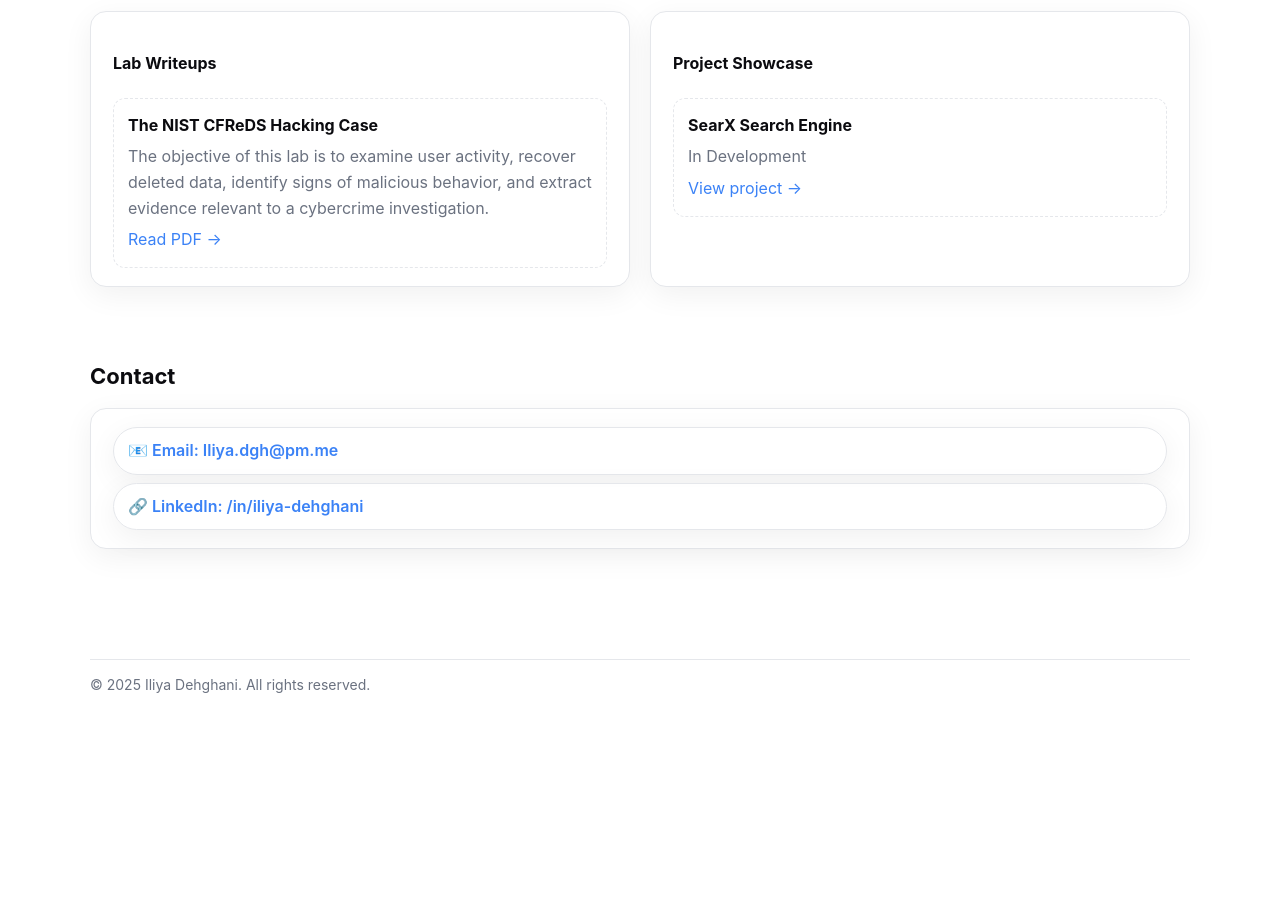
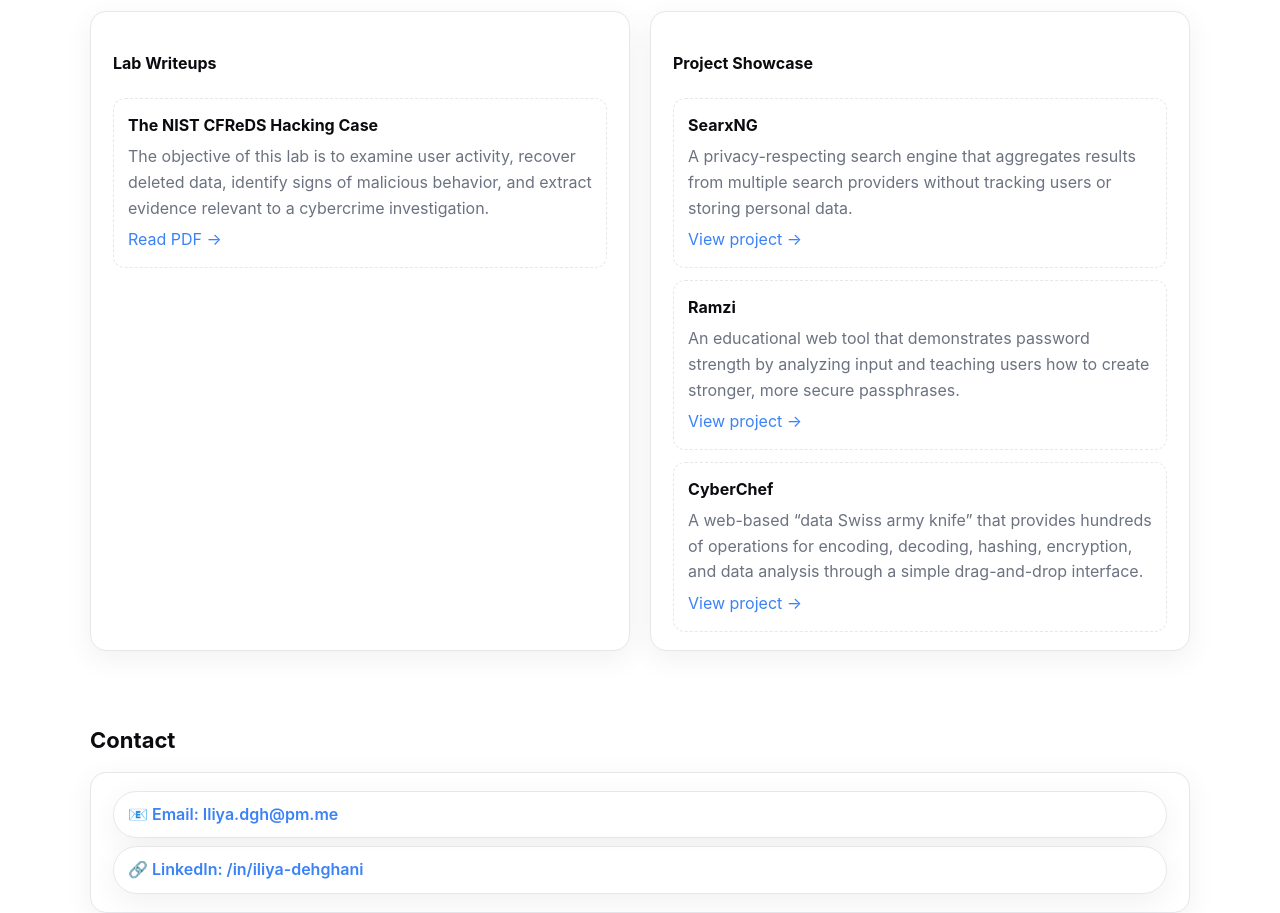
Before and after one commit to IliyaDehghani/IliyaDehghani.github.io, a plain HTML site: page index.html in a window 1280 px wide. Shown: the part 1498-2411 px from the top of the page. Before the commit the page ends 2232 px from the top, so only its background shows below. Drawn offline with Linux system fonts and the light colour scheme.

Commit message:
Update index.html

```diff
--- a/index.html
+++ b/index.html
@@ -106,9 +106,19 @@
           <h4>Project Showcase</h4>
           <ul class="list">
             <li class="item">
-              <strong>SearX Search Engine</strong>
-              <span class="muted">In Development</span>
-              <a href="#">View project →</a>
+              <strong>SearxNG</strong>
+              <span class="muted">A privacy-respecting search engine that aggregates results from multiple search providers without tracking users or storing personal data.</span>
+              <a href="https://search.iliyadehghani.com/">View project →</a>
+            </li>
+            <li class="item">
+              <strong>Ramzi</strong>
+              <span class="muted">An educational web tool that demonstrates password strength by analyzing input and teaching users how to create stronger, more secure passphrases.</span>
+              <a href="https://ramzi.iliyadehghani.com/">View project →</a>
+            </li>
+            <li class="item">
+              <strong>CyberChef</strong>
+              <span class="muted">A web-based “data Swiss army knife” that provides hundreds of operations for encoding, decoding, hashing, encryption, and data analysis through a simple drag-and-drop interface.</span>
+              <a href="https://cyberchef.iliyadehghani.com/">View project →</a>
             </li>
           </ul>
         </div>
```
